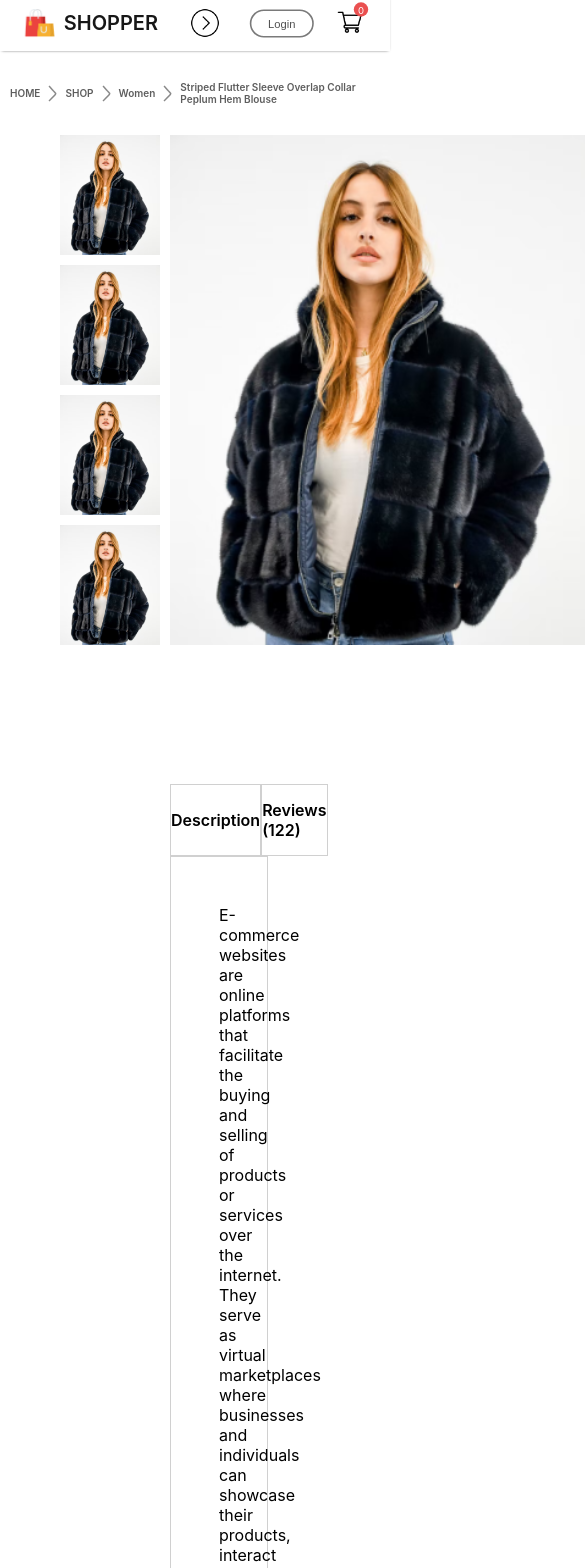
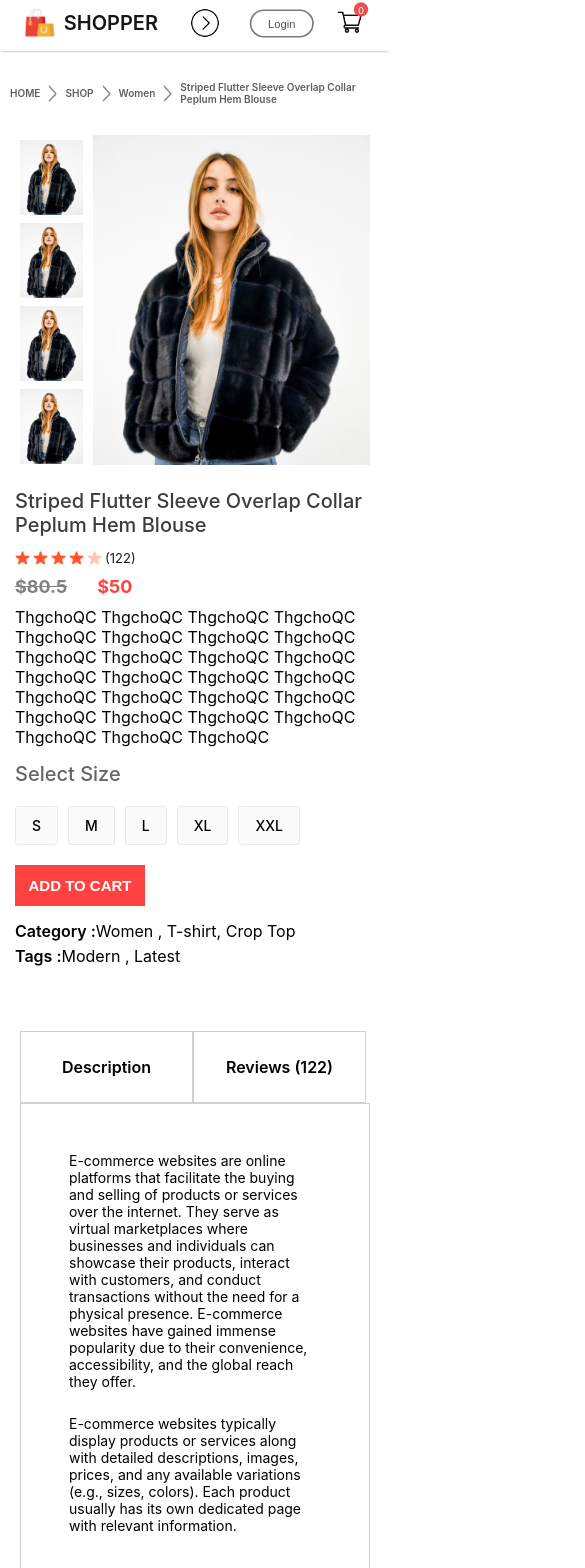
Before and after one commit to qcuong0603/Ecommerce-website, a React (Create React App) app in the folder shopping/: page /product/1 in a window 390 px wide. Shown: the part 5-1573 px from the top of the page, 585 px wide, since content can reach past the window. Built offline with nearby package versions, Linux system fonts and the light colour scheme.

Commit message:
git commit xong-fe-roi-thg-lol-oi

```diff
--- a/shopping/src/Components/CartItems/CartItems.css
+++ b/shopping/src/Components/CartItems/CartItems.css
@@ -1,7 +1,6 @@
 .cartitems{
     margin: 100px 170px;
 }
-
 .cartitems hr{
     height: 3px;
     background: #e2e2e2;
@@ -17,7 +16,6 @@
     font-size: 18px;
     font-weight: 600;
 }
-
 .cartitems-format{
     font-size: 17px;
     font-weight: 500;
@@ -40,7 +38,6 @@
     display: flex;
     margin: 100px 0px;
 }
-
 .cartitems-total{
     flex: 1;
     display: flex;
@@ -48,7 +45,6 @@
     margin-right: 200px;
     gap: 40px;
 }
-
 .cartitems-total-item{
     display: flex;
     justify-content: space-between;
@@ -70,7 +66,6 @@
     font-size: 16px;
     font-weight: 500;
 }
-
 .cartitems-promocode p{
     color: #555;
 
@@ -98,3 +93,58 @@
     color: white;
     cursor: pointer;
 }
+@media(max-width:1280px){
+    .cartitems{
+        margin: 65px 50px;
+    }
+    .cartitems-format-main{
+        grid-template-columns: 0.5fr 3fr 0.5fr 0.5fr 0.5fr 0.5fr ;
+        gap: 20px;
+        padding: 15px 0px;
+        font-size: 15px;
+    }
+    .carticon-product-icon{
+        height: 50px;
+    }
+    .cartitems-remove-icon{
+        margin: auto;
+    }
+    .cartitems-quantity{
+        width: 40px;
+        height: 30px;
+    }
+    .cartitems-down{
+        margin: 80px 0px;
+        flex-direction: column;
+        gap: 80px;
+    }
+    .cartitems-total{
+        margin: 0px;
+    }
+    .cartitems-total button {
+        max-width: 200px;
+        height: 45px;
+        font-size: 13px;
+    }
+    .cartitems-promobox {
+        width: auto;
+        max-width: 500px;
+    }
+    .cartitems-promobox input {
+        width: 100%;
+    }
+    .cartitems-promobox button {
+        width: 120px;
+        margin-left: -125px;
+    }
+}
+@media (max-width: 500px) {
+    .cartitems-format-main {
+        display: none;
+        grid-template-columns: 0.5fr 3fr 0.5fr;
+        gap: 10px;
+    }
+    .cartitems-format {
+        display: grid;
+    }
+}
--- a/shopping/src/Components/DescriptionBox/DescriptionBox.css
+++ b/shopping/src/Components/DescriptionBox/DescriptionBox.css
@@ -26,3 +26,18 @@ descriptionbox-nav-box.fade{
     padding: 48px;
     padding-bottom: 70px;
 }
+
+@media(max-width:1280px){
+    .descriptionbox{
+        margin: 60px;
+    }
+}
+@media(max-width:800px){
+    .descriptionbox{
+        margin: 60px 20px;
+    }
+    .descriptionbox-description{
+        font-size: 14px;
+    }
+
+}
--- a/shopping/src/Components/ProductDisplay/ProductDisplay.css
+++ b/shopping/src/Components/ProductDisplay/ProductDisplay.css
@@ -140,3 +140,138 @@
         font-size: 14px;
     }
 }
+@media(max-width:1024px){
+    .productdisplay{
+        margin: 0px 30px;
+    }
+    .productdisplay-left{
+        gap: 5px;
+    }
+    .producdisplay-img-list img{
+        height: 80px;
+    }
+    .productdisplay-main-img{
+        height: 350px;
+    }
+
+    .productdisplay-right h1{
+        font-size: 18px;
+    }
+    .productdisplay-right-stars img{
+        width: 15px;
+    }
+    .productdisplay-right-description{
+        font-size: 12px;
+    }
+    .productdisplay-right-sizes{
+        margin-top: 10px 0px;
+    }
+    .productdisplay-right-sizes div{
+        padding: 10px 16px;
+        font-size: 12px;
+    }
+    .productdisplay-right button{
+        width: 120px;
+        padding: 10px 0px;
+        margin-bottom: 10px;
+        font-size: 14px;
+    }
+    .productdisplay-right-category{
+        font-size: 12px;
+    }
+}
+
+@media(max-width:800px){
+    .productdisplay{
+        margin: 0px 10px;
+    }
+    .productdisplay-left{
+        gap: 0px;
+        flex-direction: column-reverse;
+        align-items: center;
+    }
+    .producdisplay-img-list{
+        flex-direction: row;
+        gap: 6px;
+    }
+    .producdisplay-img-list img{
+        height: 70px;
+    }
+    .productdisplay-main-img{
+        height: 300px;
+    }
+
+    .productdisplay-right h1{
+        font-size: 14px;
+    }
+    .productdisplay-right-stars img{
+        width: 13px;
+    }
+    .productdisplay-right-description{
+        font-size: 10px;
+    }
+    .productdisplay-right-size h1{
+        margin-top: 10px;
+    }
+    .productdisplay-right-sizes{
+        margin-top: 10px;
+        gap: 5px;
+    }
+    .productdisplay-right-sizes div{
+        padding: 4px 11px;
+    }
+    .productdisplay-right button{
+        width: 100px;
+        font-size: 12px;
+    }
+    .productdisplay-right-category{
+        font-size: 10px;
+    }
+}
+@media(max-width:500px){
+    .productdisplay{
+        flex-direction: column;
+    }
+    .productdisplay-left{
+        gap: 10px;
+        flex-direction: row;
+        margin: auto;
+    }
+    .producdisplay-img-list{
+        flex-direction: column;
+        gap: 8px;
+    }
+    .producdisplay-img-list img{
+        height: 75px;
+    }
+    .productdisplay-main-img{
+        height: 330px;
+    }
+    .productdisplay-right{
+        margin: 5px;
+    }
+    .productdisplay-right h1{
+        margin-top: 15px;
+        font-size: 20px;
+        font-weight: 500;
+    }
+    .productdisplay-right-stars img{
+        width: 15px;
+    }
+    .productdisplay-right-sizes{
+        gap: 10px;
+        margin: 20px 0px;
+    }
+    .productdisplay-right-sizes div{
+        padding: 10px 16px;
+        font-size: 14px;
+    }
+    .productdisplay-right button{
+        width: 130px;
+        font-size: 15px;
+        padding: 12px 0px;
+    }
+    .productdisplay-right-category{
+        font-size: 16px;
+    }
+}
--- a/shopping/src/Components/RelatedProducts/RelatedProducts.css
+++ b/shopping/src/Components/RelatedProducts/RelatedProducts.css
@@ -24,3 +24,64 @@
     display: flex;
     gap: 30px;
 }
+@media(max-width:1280px){
+    .relatedproducts{
+        height: 70vh;
+    }
+    .relatedproducts h1{
+        font-size: 40px;
+    }
+    .relatedproducts hr{
+        width: 160px;
+        height: 4px;
+    }
+    .relatedproducts-item{
+        gap: 20px;
+        margin-top: 30px;
+    }
+}
+
+@media(max-width:1024px){
+    .relatedproducts{
+        height: 60vh;
+    }
+    .relatedproducts h1{
+        font-size: 30px;
+    }
+    .relatedproducts hr{
+        width: 120px;
+        height: 3px;
+    }
+    .relatedproducts-item{
+        gap: 15px;
+        margin-top: 20px;
+    }
+}
+
+@media(max-width:800px){
+    .relatedproducts{
+        height: 50vh;
+        gap: 6px;
+    }
+    .relatedproducts h1{
+        font-size: 20px;
+    }
+    .relatedproducts hr{
+        width: 100px;
+    }
+    .relatedproducts-item{
+        gap: 5px;
+    }
+}
+
+@media(max-width:500px){
+    .relatedproducts{
+        height: 90vh;
+    }
+
+    .relatedproducts-item{
+        display: grid;
+        grid-template-columns: 1fr 1fr;
+        gap: 20px;
+    }
+}
```
Also changed, not shown: shopping/src/Components/Popular/Popular.css (line endings or trailing spaces).
